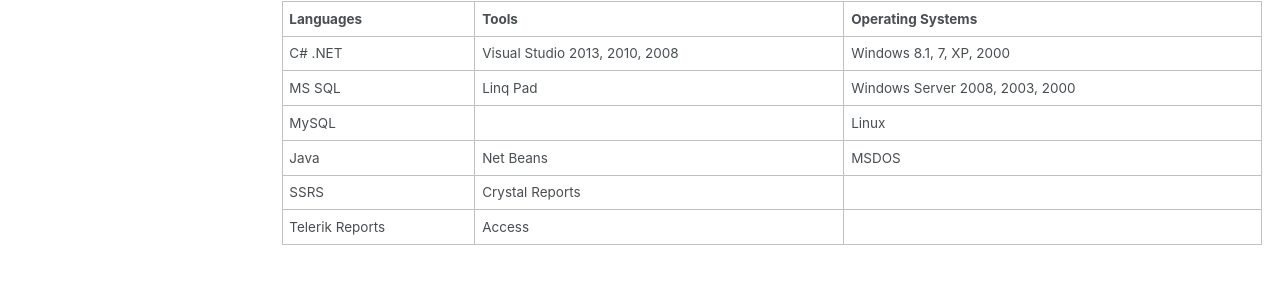
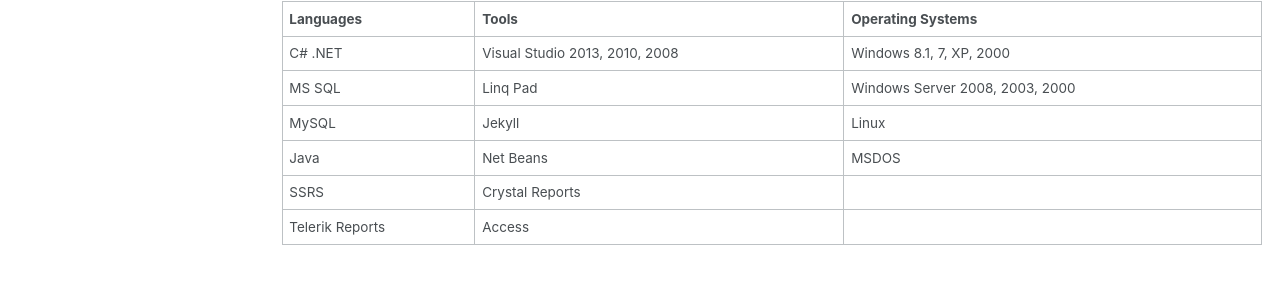
Before and after one commit to quentin-blacklock/quentin-blacklock.github.io, a Jekyll site: the page built from _pages/about.md, in a window 1280 px wide and 900 px high, scrolled down 2184 px. Shown: the part 422-730 px from the top of the window. Built offline with Jekyll 4.4.1, drawn with Linux system fonts in a browser that asks for light colours.

Commit message:
edit about

```diff
--- a/_pages/about.md
+++ b/_pages/about.md
@@ -92,7 +92,7 @@
 |**Languages**|**Tools**|**Operating Systems**|
 |C# .NET|Visual Studio 2013, 2010, 2008|Windows 8.1, 7, XP, 2000|
 |MS SQL|Linq Pad|Windows Server 2008, 2003, 2000|
-|MySQL| |Linux|
+|MySQL|Jekyll |Linux|
 |Java|Net Beans|MSDOS|
 |SSRS |Crystal Reports| |
 |Telerik Reports|Access| |
```
